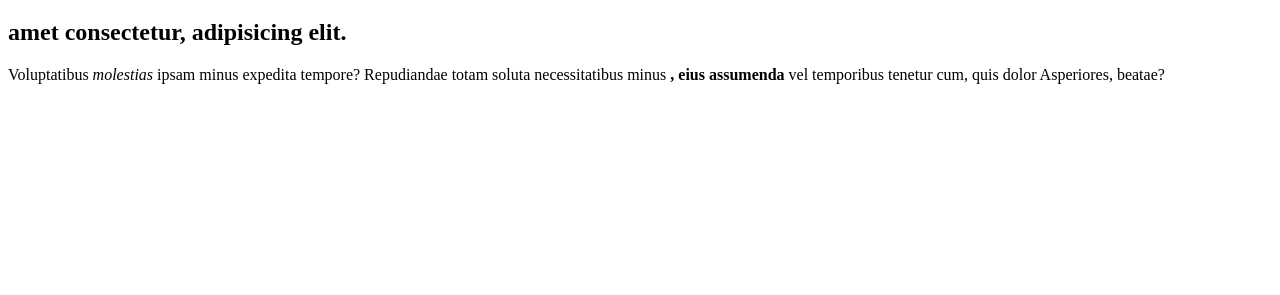
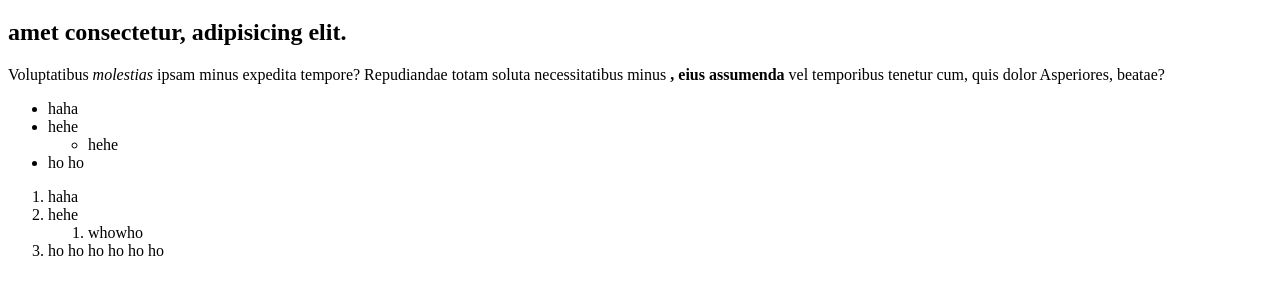
Before and after one commit to Koorogii/git_test, a plain HTML site: page Element_Doc.html in a window 1280 px wide. Shown: the part 61-356 px from the top of the page. Drawn offline with Linux system fonts and the light colour scheme.

```diff
--- a/Element_Doc.html
+++ b/Element_Doc.html
@@ -17,5 +17,21 @@
                vel temporibus tenetur cum, quis dolor
                Asperiores, beatae?</p>
                <!--comment-->
+    <ul>
+        <li>haha</li>
+        <li>hehe</li>
+        <ul>
+            <li>hehe</li>
+        </ul>
+        <li>ho ho</li>
+    </ul>
+    <ol>
+        <li>haha</li>
+        <li>hehe</li>
+        <ol>
+            <li>whowho</li>
+        </ol>
+        <li>ho ho ho ho ho ho</li>
+    </ol>
 </body>
 </html>
```
Also changed, not shown: odin-links-and-images/index.html (added, +11 -0 lines).
